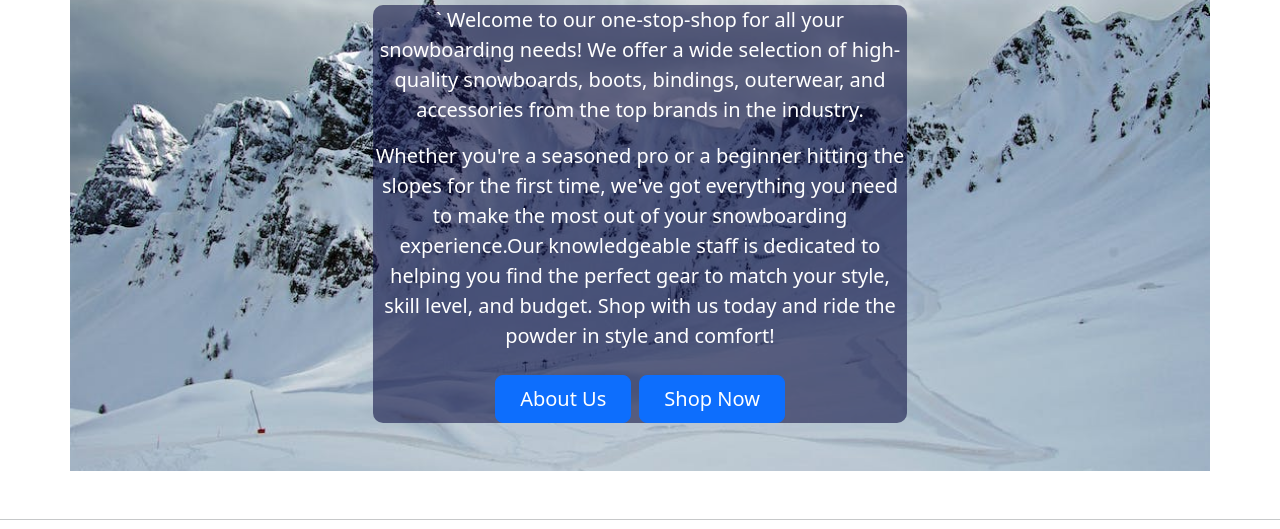
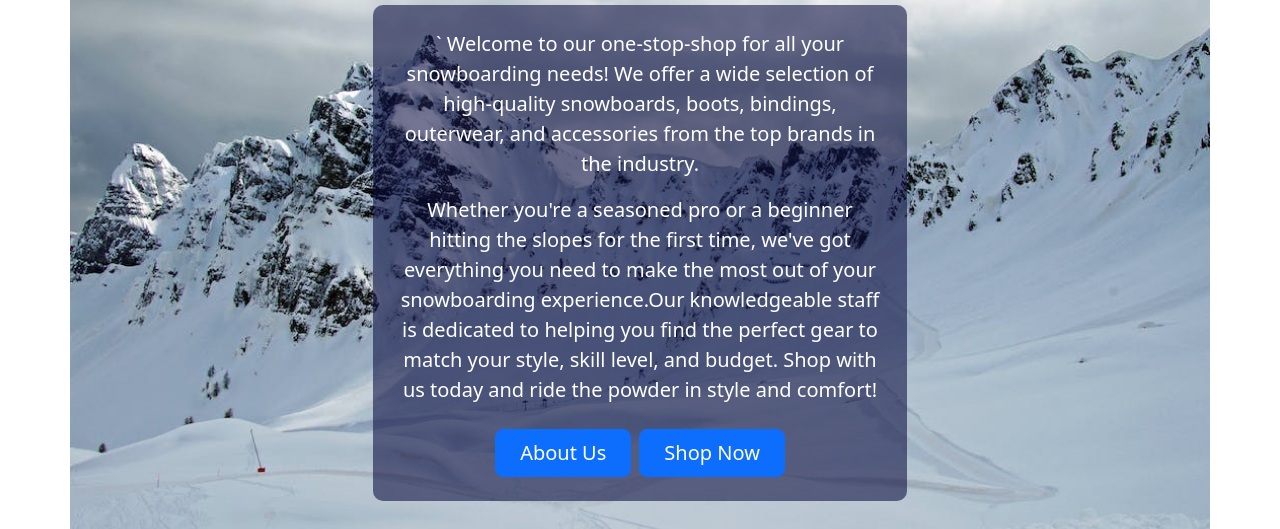
Before and after one commit to jacobdefalco/snowboard-store, a plain HTML site: page index.html in a window 1280 px wide. Shown: the part 302-831 px from the top of the page. Drawn offline with nearby package versions, Linux system fonts and the light colour scheme.

Commit message:
fixed shadow box

```diff
--- a/index.html
+++ b/index.html
@@ -101,7 +101,7 @@
     <main class="container mountain-bg">
       <div class="px-4 py-5 my-5 text-center">
         <h1 class="display-5 fw-bold" style="padding-bottom: 1em">Welcome to Snow 'n Stuff!</h1>
-        <div class="col-lg-6 mx-auto text-background-grey">
+        <div class="col-lg-6 p-4 mx-auto text-background-grey">
           <div class="lead mb-4 store-description">
             <p>`
               Welcome to our one-stop-shop for all your snowboarding needs! We offer a wide selection of high-quality
```
